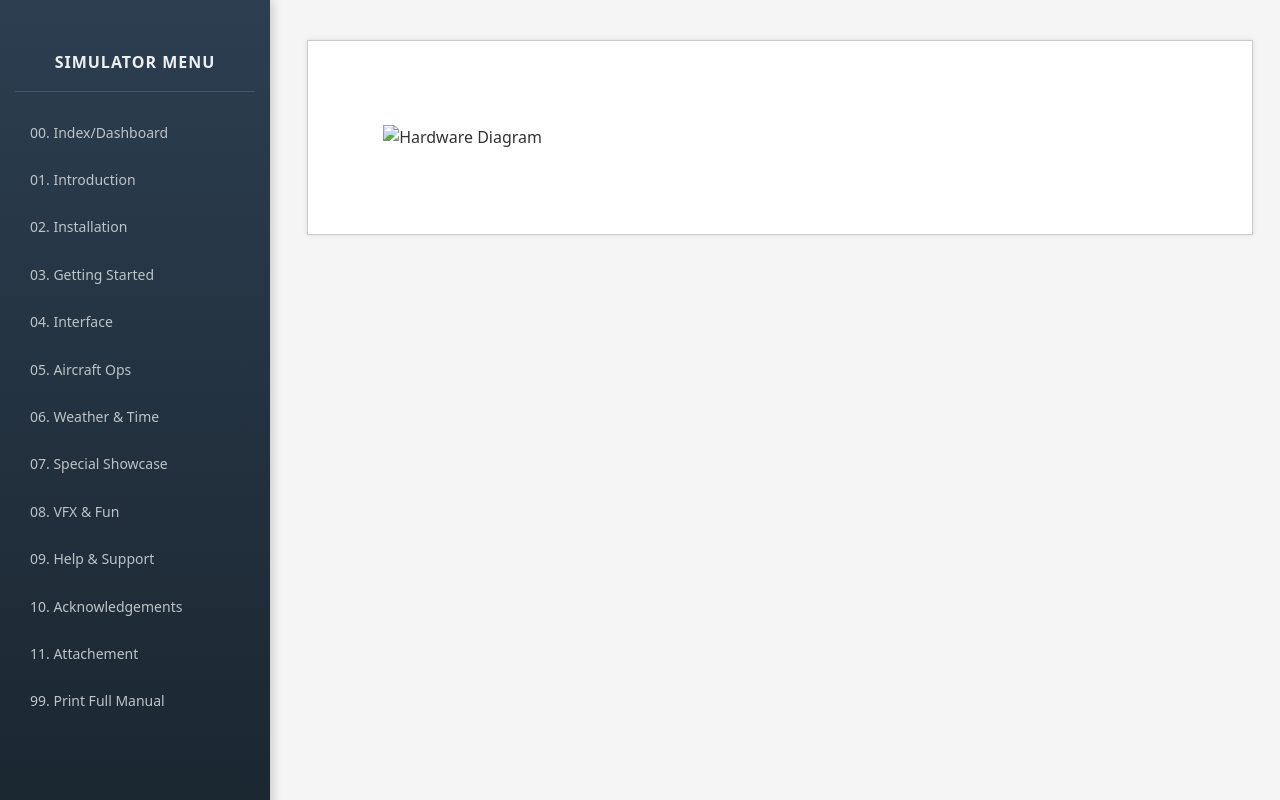
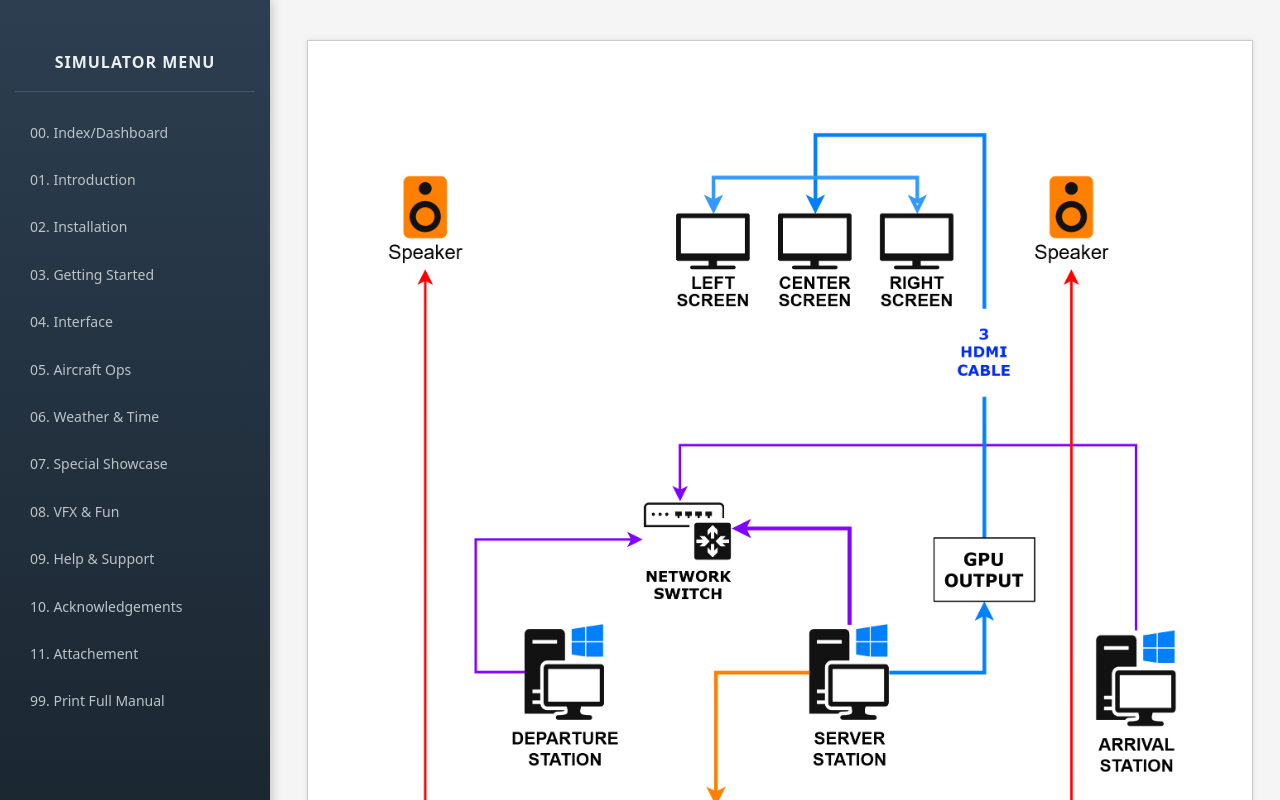
Before and after one commit to sabbirahmedsr/BAF-ATC-Operation-Manual, a plain HTML site: page pages/11_Attachment.html in a window 1280 px wide. Shown: the top 800 px of the page. Drawn offline with Linux system fonts and the light colour scheme; the site is published under a folder, as on GitHub Pages, so addresses that start at the root find nothing.

Commit message:
Diagram path fixed

```diff
--- a/pages/11_Attachment.html
+++ b/pages/11_Attachment.html
@@ -27,7 +27,7 @@
 <div class="page-container">
 
     <div style="width: 100%; height: 100%;">
-        <img src="/Images/Hardware Diagram.drawio.png" alt="Hardware Diagram">
+        <img src="../Images/Hardware Diagram.drawio.png" alt="Hardware Diagram">
     </div>
 
 </div>
```
